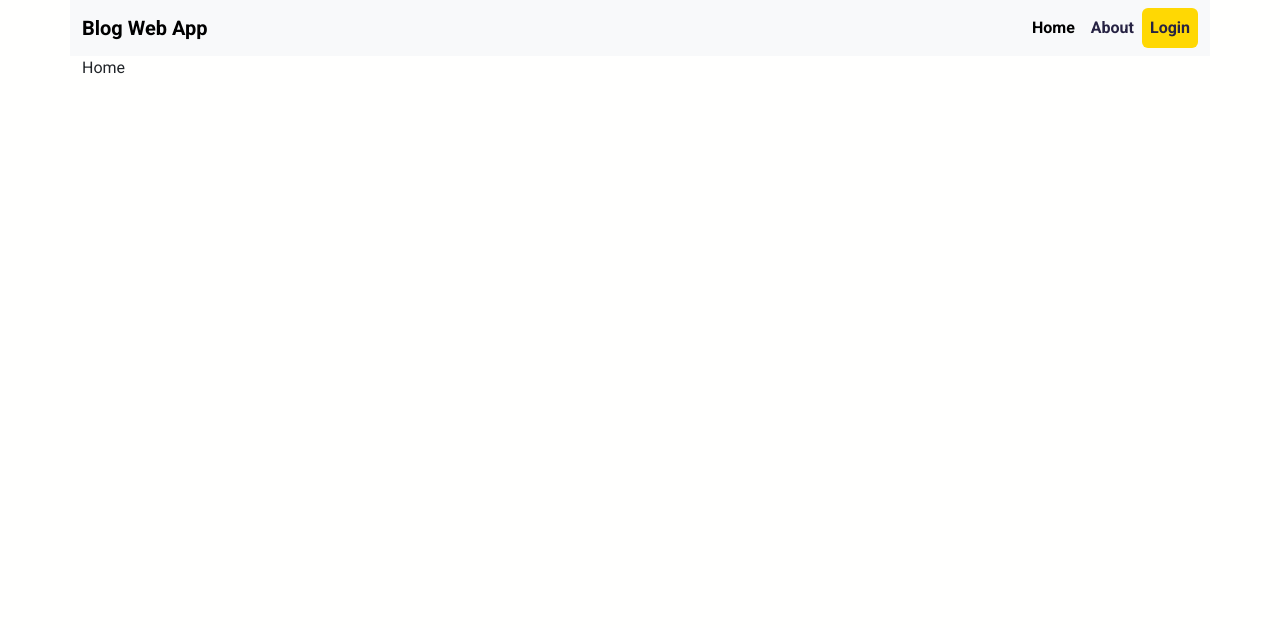
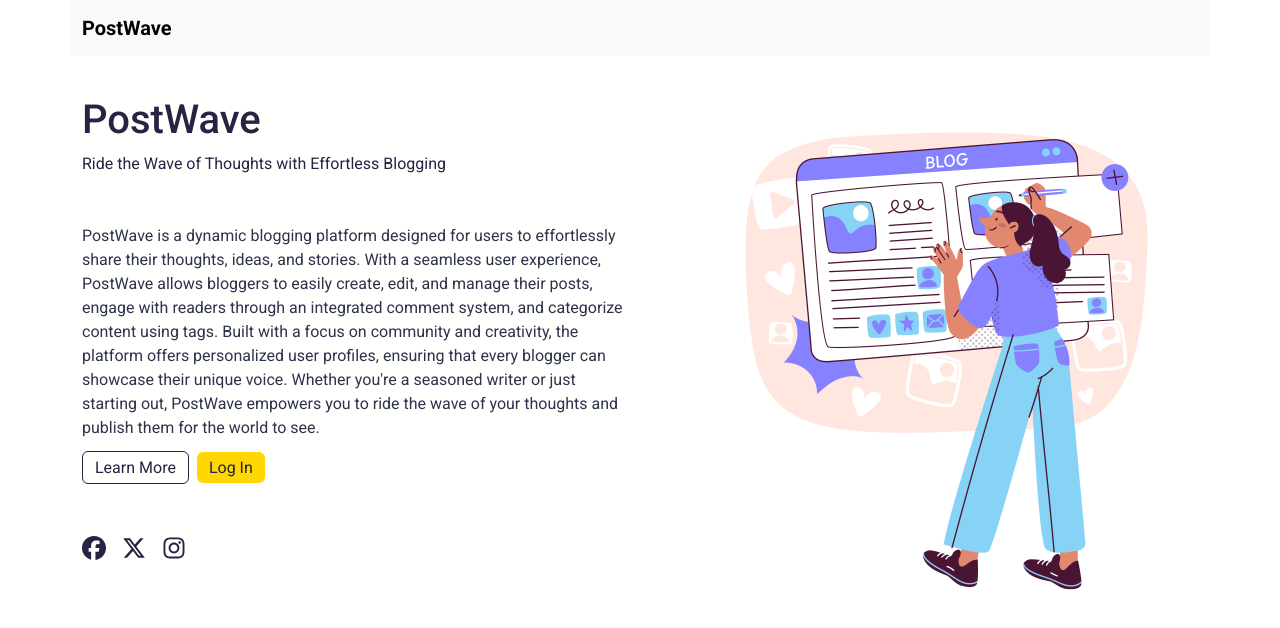
Before and after one commit to KaymMikael/blog-web-app, a React (Create React App) app: page / in a window 1280 px wide. Shown: the top 628 px of the page. Built offline with nearby package versions, Linux system fonts and the light colour scheme.

Commit message:
add react-icons, finish home-page

```diff
--- a/package.json
+++ b/package.json
@@ -8,6 +8,7 @@
     "@testing-library/user-event": "^13.5.0",
     "react": "^18.3.1",
     "react-dom": "^18.3.1",
+    "react-icons": "^5.3.0",
     "react-router-dom": "^6.26.2",
     "react-scripts": "5.0.1",
     "web-vitals": "^2.1.4"
--- a/src/components/Nav.js
+++ b/src/components/Nav.js
@@ -6,9 +6,9 @@ const Nav = () => {
     <nav className="navbar navbar-expand-lg bg-body-tertiary container-lg fw-bold">
       <div className="container-fluid">
         <Link className="navbar-brand" to={"/"}>
-          Blog Web App
+          PostWave
         </Link>
-        <button
+        {/* <button
           className="navbar-toggler"
           type="button"
           data-bs-toggle="collapse"
@@ -27,11 +27,8 @@ const Nav = () => {
             <Link className="nav-link headline" to={"/about"}>
               About
             </Link>
-            <Link className="nav-link headline button rounded" to={"/login"}>
-              Login
-            </Link>
           </div>
-        </div>
+        </div> */}
       </div>
     </nav>
   );
--- a/src/home/Home.js
+++ b/src/home/Home.js
@@ -1,9 +1,86 @@
-import React from 'react'
+import { FaInstagram, FaXTwitter, FaFacebook } from "react-icons/fa6";
+import HomeIllustration from "../assets/images/HomeIllustration.jpg";
+import { Link } from "react-router-dom";
 
 const Home = () => {
   return (
-    <div>Home</div>
-  )
-}
+    <section className="home">
+      <div className="row">
+        <div className="col-12 col-sm-6">
+          <h1 className="headline">PostWave</h1>
+          <p className="headline">
+            Ride the Wave of Thoughts with Effortless Blogging
+          </p>
+          <p className="mt-5">
+            PostWave is a dynamic blogging platform designed for users to
+            effortlessly share their thoughts, ideas, and stories. With a
+            seamless user experience, PostWave allows bloggers to easily create,
+            edit, and manage their posts, engage with readers through an
+            integrated comment system, and categorize content using tags. Built
+            with a focus on community and creativity, the platform offers
+            personalized user profiles, ensuring that every blogger can showcase
+            their unique voice. Whether you're a seasoned writer or just
+            starting out, PostWave empowers you to ride the wave of your
+            thoughts and publish them for the world to see.
+          </p>
+          <div
+            className="home-buttons"
+            role="group"
+            aria-label="login and learn more button"
+          >
+            <Link
+              to={"/about"}
+              className="button button-outlined me-2 rounded"
+              style={{ textDecoration: "none" }}
+            >
+              Learn More
+            </Link>
+            <Link
+              to={"/login"}
+              className="button rounded btn-lg"
+              style={{ textDecoration: "none" }}
+            >
+              Log In
+            </Link>
+          </div>
+          <div className="socials mt-5 fs-4 d-flex gap-3">
+            <Link
+              className="nav-link"
+              to={"https://www.facebook.com"}
+              target="_blank"
+              style={{ textDecoration: "none", color: "#272343" }}
+            >
+              <FaFacebook />
+            </Link>
+            <Link
+              className="nav-link"
+              to={"https://www.x.com"}
+              target="_blank"
+              style={{ textDecoration: "none", color: "#272343" }}
+            >
+              <FaXTwitter />
+            </Link>
+            <Link
+              className="nav-link"
+              to={"https://www.instagram.com"}
+              target="_blank"
+              style={{ textDecoration: "none", color: "#272343" }}
+            >
+              <FaInstagram />
+            </Link>
+          </div>
+        </div>
+        <div className="col-12 col-sm-6 d-flex justify-content-end">
+          <img
+            src={HomeIllustration}
+            alt="Home page illustration"
+            className="w-100"
+            style={{ maxWidth: "500px" }}
+          />
+        </div>
+      </div>
+    </section>
+  );
+};
 
-export default Home
+export default Home;
--- a/src/index.css
+++ b/src/index.css
@@ -5,17 +5,44 @@
   font-family: "Roboto", Arial, Helvetica, sans-serif;
 }
 
+section {
+  padding: 40px 0;
+}
+
+p {
+  color: #2d334a;
+}
+
 body {
   background-color: #fffffe;
+}
+
+/* Typography Styles */
+.secondary {
+  color: #e3f6f5;
 }
 
 .headline {
   color: #272343;
 }
 
+/* Button style */
 .button {
   color: #272343;
   background-color: #ffd803;
+  padding: 6px 12px;
+  border: none;
+  transition: opacity ease 0.25s;
+  cursor: pointer;
+}
+
+.button-outlined {
+  border: 1px solid #272343;
+  background-color: #fffffe;
+}
+
+.button:hover {
+  opacity: 0.6;
 }
 
 /* Nav link */
```
Also changed, not shown: src/assets/images/HomeIllustration.jpg (added), src/components/Socials.js (added), 1 other file (tests, documents, lock files or other folders).
